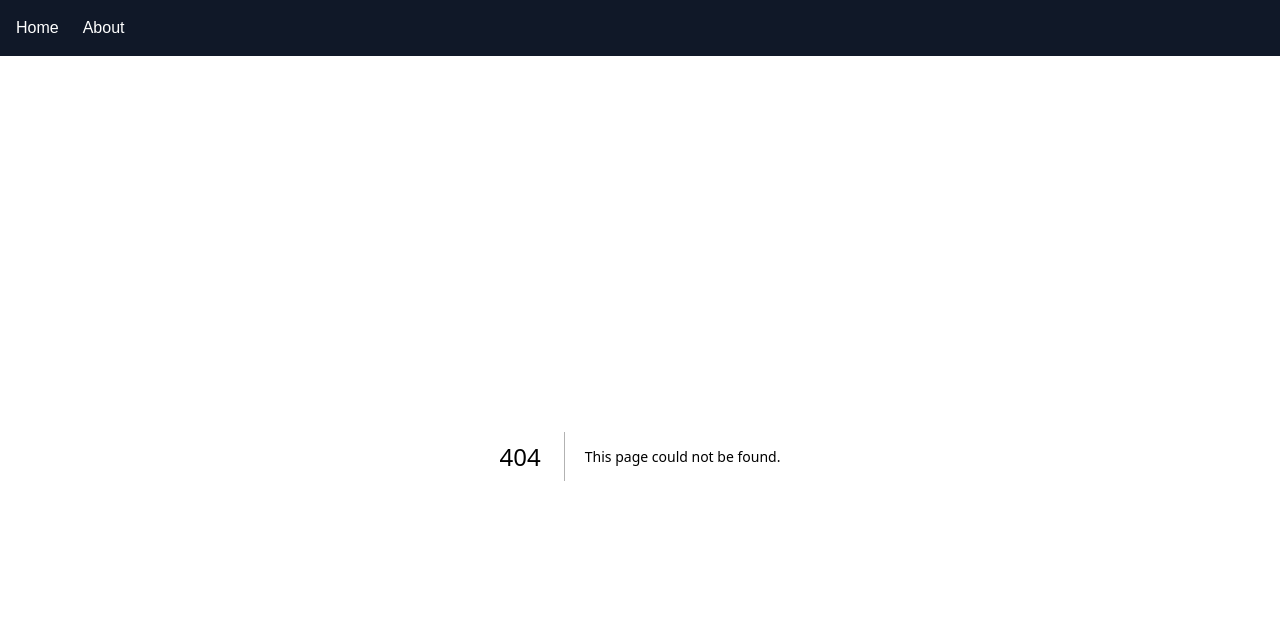
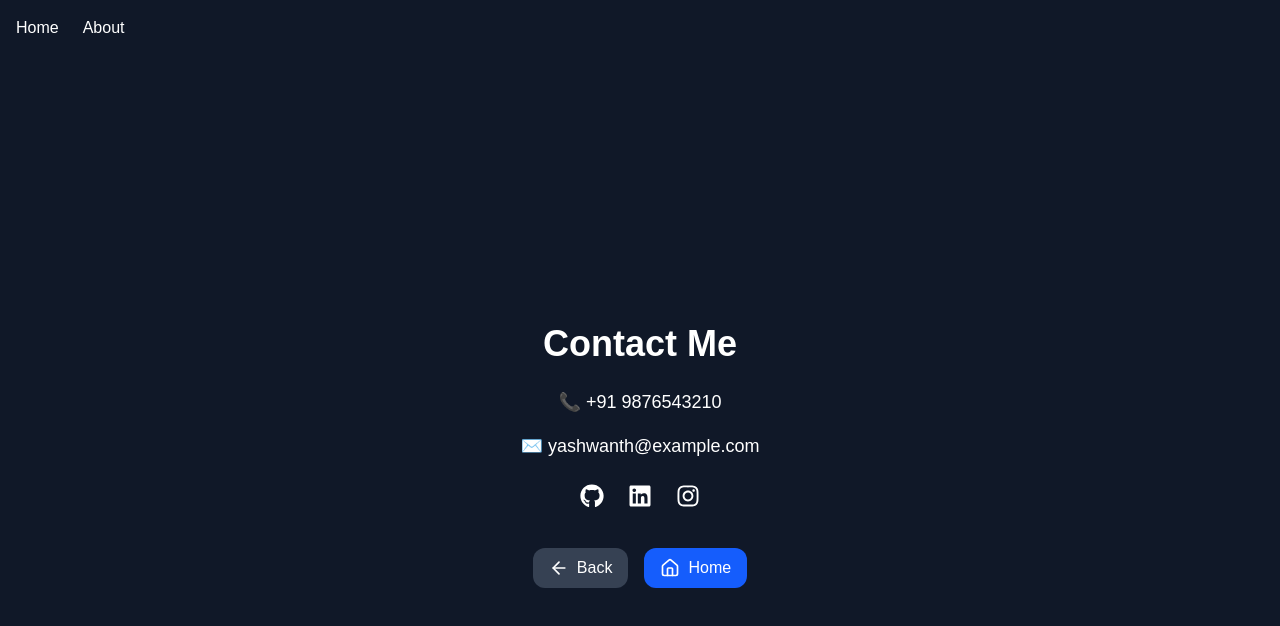
Before and after one commit to Yashwanth127/Yashwanth-kumar-YC, a Next.js app: page /contact in a window 1280 px wide. Before the commit this address had no page. Shown: the top 626 px of the page. Built offline with nearby package versions, Linux system fonts and the light colour scheme.

Commit message:
added lock screen and some other fun

```diff
--- a/src/app/about/page.tsx
+++ /dev/null
@@ -1,10 +0,0 @@
-export default function About() {
-  return (
-    <div className="p-10">
-      <h1 className="text-3xl font-bold">About Me</h1>
-      <p className="mt-4 text-lg">
-        Hi, I’m Yashwanth Kumar S . I love working on Cloud and Cybersecurity.
-      </p>
-    </div>
-  );
-}
--- /dev/null
+++ b/src/app/components/NavigationButtons.tsx
@@ -0,0 +1,27 @@
+"use client";
+import Link from "next/link";
+import { Home, ArrowLeft } from "lucide-react";
+
+interface Props {
+  backHref: string;
+}
+
+export default function NavigationButtons({ backHref }: Props) {
+  return (
+    <div className="flex gap-4 mt-10">
+      <Link
+        href={backHref}
+        className="flex items-center gap-2 px-4 py-2 bg-gray-700 hover:bg-gray-600 rounded-xl"
+      >
+        <ArrowLeft size={20} /> Back
+      </Link>
+
+      <Link
+        href="/home"
+        className="flex items-center gap-2 px-4 py-2 bg-blue-600 hover:bg-blue-500 rounded-xl"
+      >
+        <Home size={20} /> Home
+      </Link>
+    </div>
+  );
+}
--- /dev/null
+++ b/src/app/contact/page.tsx
@@ -0,0 +1,32 @@
+"use client";
+import { FaGithub, FaLinkedin, FaInstagram } from "react-icons/fa";
+import NavigationButtons from "../components/NavigationButtons";
+
+export default function Contact() {
+  return (
+    <main className="min-h-screen flex flex-col items-center justify-center bg-gray-900 text-white p-6">
+      <h1 className="text-4xl font-bold mb-6">Contact Me</h1>
+
+      <div className="space-y-4 text-center">
+        <p className="text-lg">📞 +91 9876543210</p>
+        <p className="text-lg">✉️ yashwanth@example.com</p>
+      </div>
+
+      {/* Social Links */}
+      <div className="flex space-x-6 mt-6 text-2xl">
+        <a href="https://github.com/Yashwanth127" target="_blank" rel="noopener noreferrer">
+          <FaGithub className="hover:text-gray-400" />
+        </a>
+        <a href="https://linkedin.com/in/your-linkedin" target="_blank" rel="noopener noreferrer">
+          <FaLinkedin className="hover:text-blue-400" />
+        </a>
+        <a href="https://instagram.com/your-instagram" target="_blank" rel="noopener noreferrer">
+          <FaInstagram className="hover:text-pink-400" />
+        </a>
+      </div>
+
+      {/* Navigation Buttons */}
+      <NavigationButtons backHref="/home" />
+    </main>
+  );
+}
--- a/src/app/home/page.tsx
+++ b/src/app/home/page.tsx
@@ -8,16 +8,15 @@ export default function Home() {
       {/* Background wallpaper */}
       <div className="absolute inset-0 -z-10">
         <Image
-          src="/wallpaper.jpg" // put your wallpaper image in /public
+          src="/wallpaper.jpg"
           alt="Background"
           fill
           className="object-cover"
         />
-        {/* Dark overlay for readability */}
         <div className="absolute inset-0 bg-black/60"></div>
       </div>
 
-      {/* Center content */}
+      {/* Content */}
       <div className="text-center space-y-6 px-4">
         <h1 className="text-4xl md:text-6xl font-bold">
           Hi, I’m <span className="text-blue-400">Yashwanth Kumar</span>
@@ -29,16 +28,10 @@ export default function Home() {
         {/* Buttons */}
         <div className="flex gap-4 justify-center mt-6">
           <Link
-            href="/about"
-            className="px-6 py-3 bg-blue-500 hover:bg-blue-600 rounded-xl font-medium"
-          >
-            About Me
-          </Link>
-          <Link
-            href="/projects"
+            href="/contact"
             className="px-6 py-3 bg-green-500 hover:bg-green-600 rounded-xl font-medium"
           >
-            My Projects
+            Contact Me
           </Link>
         </div>
       </div>
--- a/src/app/page.tsx
+++ b/src/app/page.tsx
@@ -1,63 +1,55 @@
 "use client";
-import { useState, useEffect } from "react";
-import Image from "next/image";
+import { useEffect, useState } from "react";
+import { useRouter } from "next/navigation";
 
-export default function Home() {
-  const [isLocked, setIsLocked] = useState(true);
-  const [time, setTime] = useState<Date | null>(null); // null initially (avoid SSR mismatch)
+export default function LockScreen() {
+  const [time, setTime] = useState<string>(""); // start empty to avoid hydration mismatch
+  const [date, setDate] = useState<string>(""); // start empty to avoid hydration mismatch
+  const [unlocked, setUnlocked] = useState(false);
+  const router = useRouter();
 
-  // Update time on client
   useEffect(() => {
-    setTime(new Date()); // set first time after client renders
-    const interval = setInterval(() => setTime(new Date()), 1000);
+    function updateDateTime() {
+      const now = new Date();
+
+      const formattedTime = now.toLocaleTimeString([], {
+        hour: "2-digit",
+        minute: "2-digit",
+        hour12: true,
+      });
+
+      const formattedDate = now.toLocaleDateString("en-US", {
+        weekday: "long",
+        day: "numeric",
+        month: "long",
+      });
+
+      setTime(formattedTime);
+      setDate(formattedDate);
+    }
+
+    updateDateTime(); // run immediately on mount
+    const interval = setInterval(updateDateTime, 1000);
+
     return () => clearInterval(interval);
   }, []);
 
-  const formattedTime = time
-    ? time.toLocaleTimeString([], { hour: "2-digit", minute: "2-digit", hour12: true })
-    : ""; // show empty until client sets
-  const formattedDate = time
-    ? time.toLocaleDateString("en-US", { weekday: "long", month: "long", day: "numeric" })
-    : "";
+  const unlock = () => {
+    setUnlocked(true);
+    router.push("/home"); // go to Home page after unlock
+  };
 
   return (
-    <main className="relative min-h-screen flex items-center justify-center text-white">
-      {/* Wallpaper */}
-      <div className="absolute inset-0 -z-10">
-        <Image src="/wallpaper.jpg" alt="Background" fill className="object-cover" />
-        <div className="absolute inset-0 bg-black/60"></div>
-      </div>
-
-      {isLocked ? (
-        // 🔒 Lock Screen
-        <div
-          className="text-center space-y-4 cursor-pointer"
-          onClick={() => setIsLocked(false)}
-        >
-          <h1 className="text-6xl font-bold">{formattedTime}</h1>
-          <p className="text-lg">{formattedDate}</p>
-          <p className="animate-bounce text-sm text-gray-300">⬆️ Swipe up or click to unlock</p>
+    <main className="relative min-h-screen flex items-center justify-center text-white bg-black">
+      {!unlocked ? (
+        <div className="text-center space-y-4 cursor-pointer" onClick={unlock}>
+          <h1 className="text-6xl font-bold">{time}</h1>
+          <p className="text-lg">{date}</p>
+          <p className="animate-bounce text-sm text-gray-300">
+            ⬆️ Swipe up or click to unlock
+          </p>
         </div>
-      ) : (
-        // 🔓 Unlocked Home
-        <div className="text-center space-y-6 px-4">
-          <h1 className="text-4xl md:text-6xl font-bold">
-            Hi, I’m <span className="text-blue-400">Yashwanth Kumar</span>
-          </h1>
-          <p className="text-lg md:text-2xl max-w-2xl mx-auto">
-            MCA Graduate | Cyber Security & Cloud Enthusiast | Building modern web apps with Next.js
-          </p>
-
-          <div className="flex gap-4 justify-center mt-6">
-            <a href="/about" className="px-6 py-3 bg-blue-500 hover:bg-blue-600 rounded-xl font-medium">
-              About Me
-            </a>
-            <a href="/projects" className="px-6 py-3 bg-green-500 hover:bg-green-600 rounded-xl font-medium">
-              My Projects
-            </a>
-          </div>
-        </div>
-      )}
+      ) : null}
     </main>
   );
 }
```
Also changed, not shown: package.json (+7 -5 lines), 1 other file (tests, documents, lock files or other folders).
